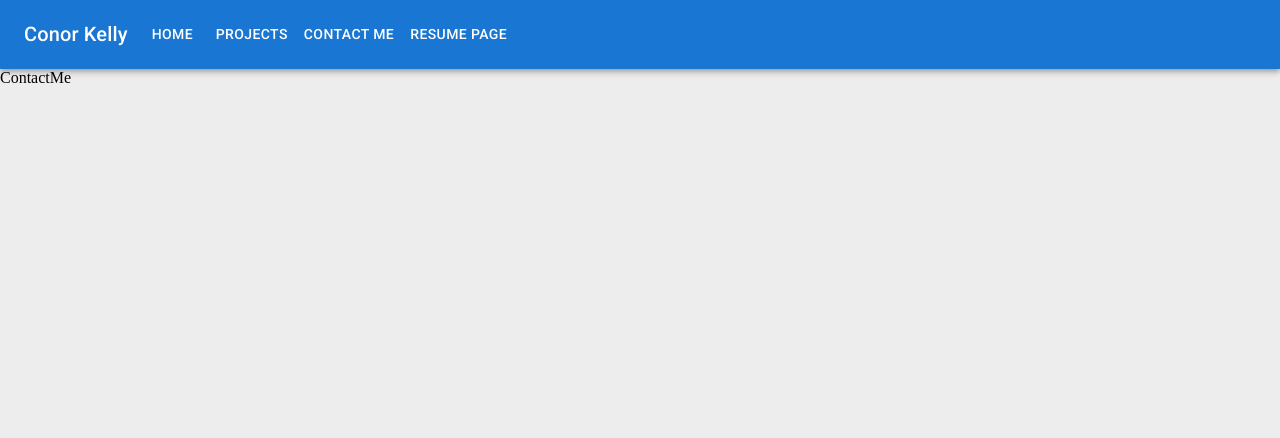
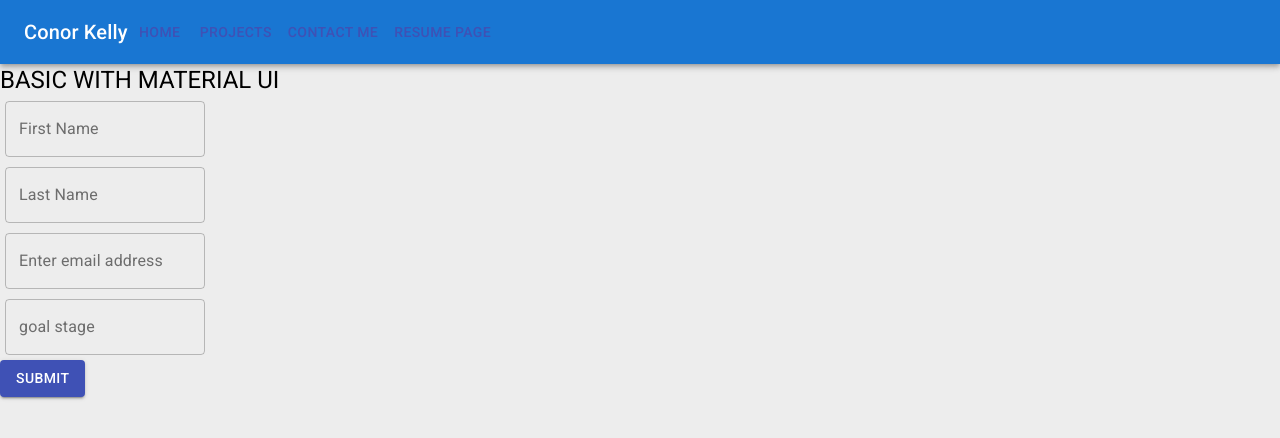
Before and after one commit to conorjkelly96/react-portfolio, a React (Create React App) app: page /contact-me in a window 1280 px wide. Shown: the top 438 px of the page. Built offline with nearby package versions, Linux system fonts and the light colour scheme.

Commit message:
boilerplate code added

```diff
--- /dev/null
+++ b/src/components/ContactMeForm/index.js
@@ -0,0 +1,43 @@
+import { Typography, TextField, Button } from "@material-ui/core";
+
+export const ContactMeForm = () => {
+  return (
+    <>
+      <Typography variant="h5">BASIC WITH MATERIAL UI</Typography>
+      <form>
+        <TextField
+          style={{ width: "200px", margin: "5px" }}
+          type="text"
+          label="First Name"
+          variant="outlined"
+        />
+        <br />
+        <TextField
+          style={{ width: "200px", margin: "5px" }}
+          type="text"
+          label="Last Name"
+          variant="outlined"
+        />
+        <br />
+        <TextField
+          style={{ width: "200px", margin: "5px" }}
+          type="email"
+          label="Enter email address"
+          variant="outlined"
+        />
+        <br />
+
+        <TextField
+          style={{ width: "200px", margin: "5px" }}
+          type="text"
+          label="goal stage"
+          variant="outlined"
+        />
+        <br />
+        <Button variant="contained" color="primary">
+          Submit
+        </Button>
+      </form>
+    </>
+  );
+};
--- a/src/pages/ContactMe/index.js
+++ b/src/pages/ContactMe/index.js
@@ -1,3 +1,9 @@
+import { ContactMeForm } from "../../components/ContactMeForm";
+
 export const ContactMe = () => {
-  return <div>ContactMe</div>;
+  return (
+    <div>
+      <ContactMeForm />
+    </div>
+  );
 };
```
